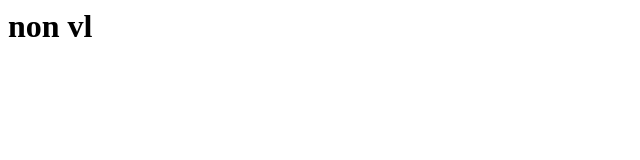
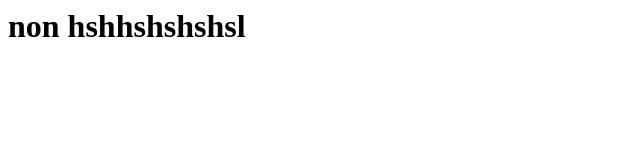
Before and after one commit to yenn442002/yen123, a plain HTML site: page index.html in a window 1280 px wide. Shown: the whole page, without its empty margins (0-640 px from the left). Drawn offline with Linux system fonts and the light colour scheme.

Commit message:
Update index.html

```diff
--- a/index.html
+++ b/index.html
@@ -1 +1 @@
-<h1>non vl</h1>
+<h1>non hshhshshshsl</h1>
```
